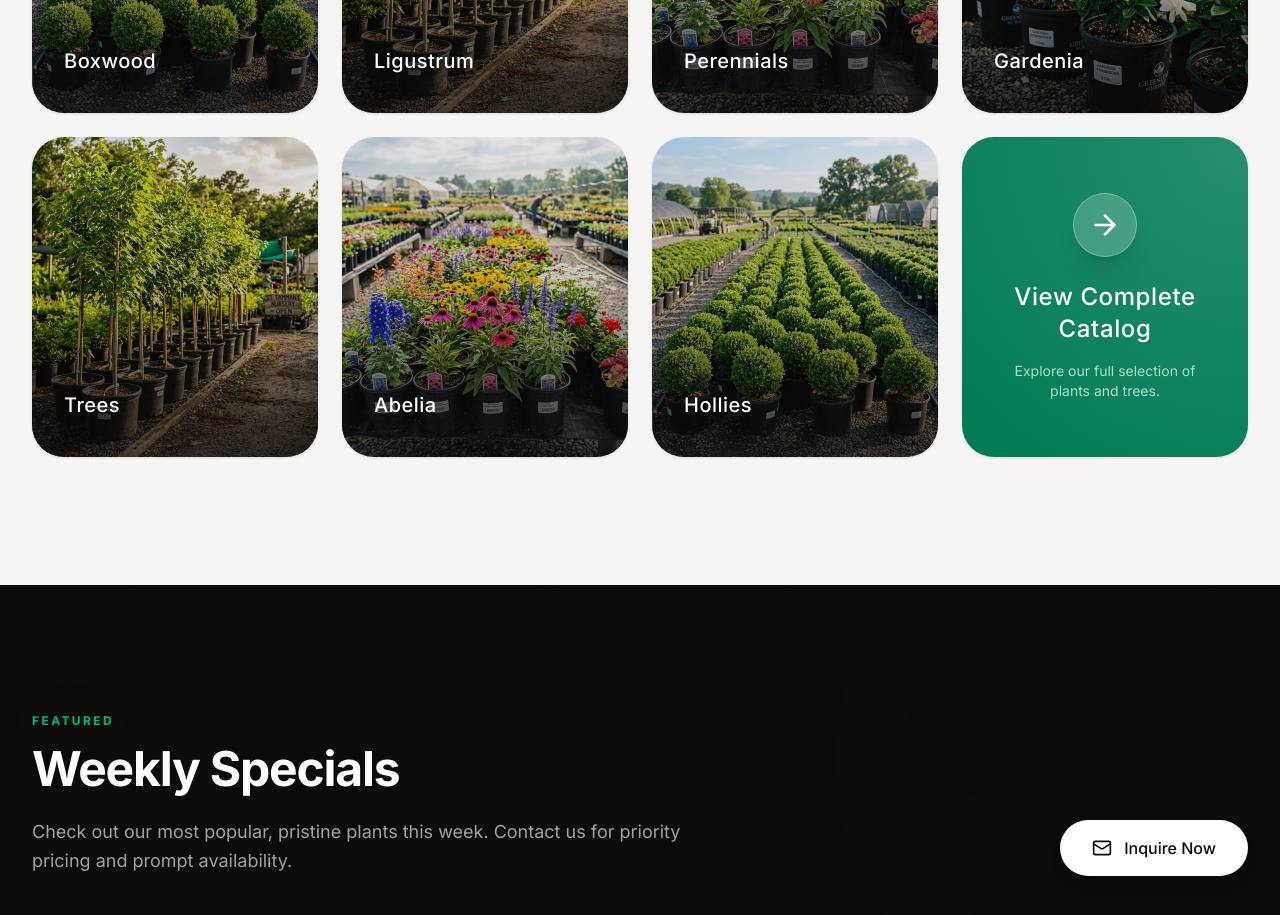
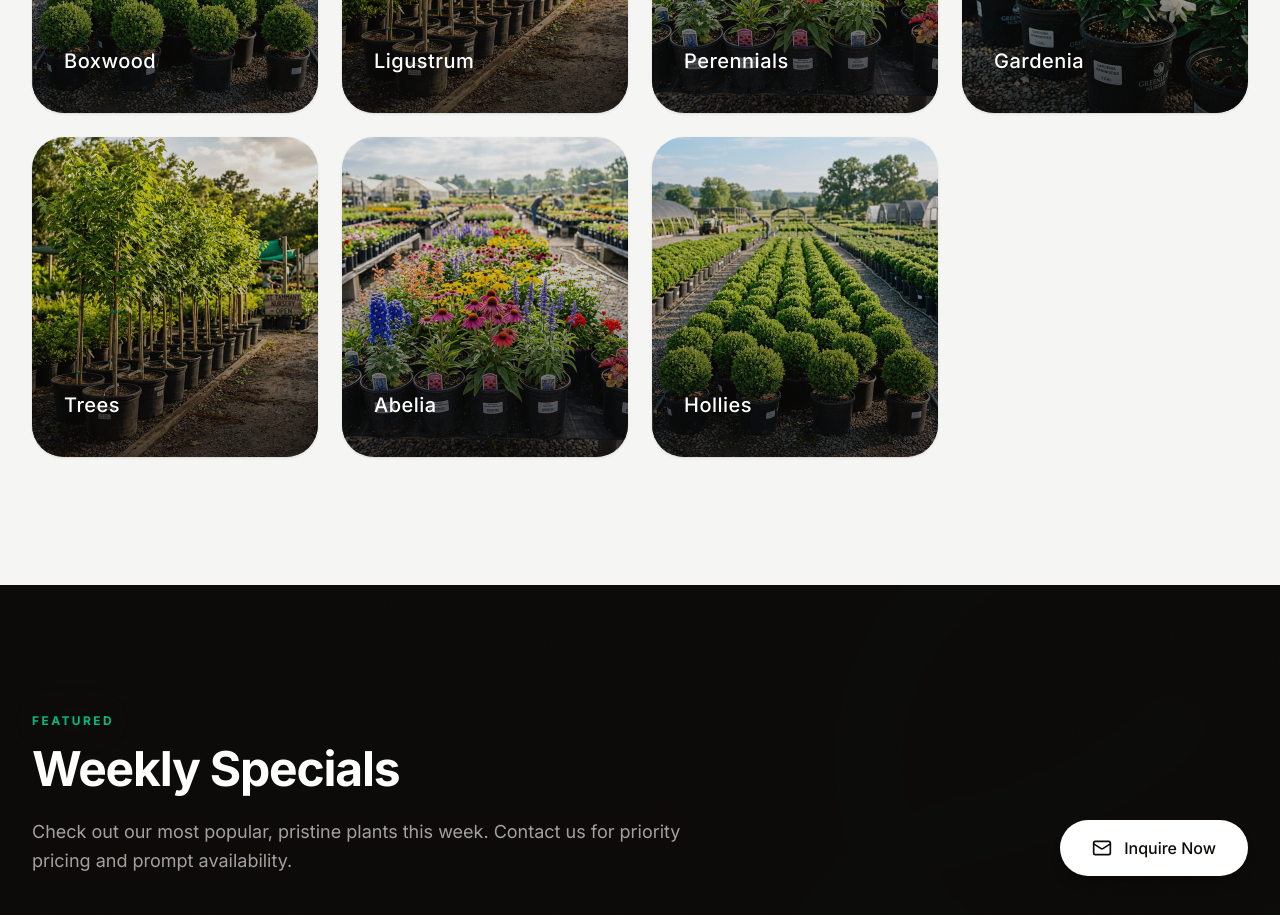
Before and after one commit to Founditmarketing/nursery, a React (Vite) app: page / in a window 1280 px wide. Shown: the part 2820-3735 px from the top of the page. Built offline with nearby package versions, Linux system fonts and the light colour scheme; a web font is replaced by a local one.

Commit message:
Remove: View Complete Catalog card from inventory grid

```diff
--- a/src/components/Inventory.tsx
+++ b/src/components/Inventory.tsx
@@ -1,5 +1,5 @@
 import { motion } from 'motion/react';
-import { ArrowRight, ChevronRight } from 'lucide-react';
+import { ChevronRight } from 'lucide-react';
 import { Link } from 'react-router-dom';
 
 export default function Inventory() {
@@ -75,33 +75,6 @@ export default function Inventory() {
                         </motion.div>
                     ))}
 
-                    {/* Final Module: View Complete Catalog */}
-                    <motion.div
-                        initial={{ opacity: 0, scale: 0.95, y: 30 }}
-                        whileInView={{ opacity: 1, scale: 1, y: 0 }}
-                        whileHover={{
-                            y: -12,
-                            scale: 1.01,
-                        }}
-                        viewport={{ once: true, margin: "0px 0px -50px 0px" }}
-                        transition={{ duration: 0.6, delay: categories.length * 0.05, ease: [0.22, 1, 0.36, 1] }}
-                        className="will-change-transform"
-                    >
-                        <Link to="/catalog" className="group relative h-80 rounded-[2rem] overflow-hidden block shadow-sm hover:shadow-[0_20px_40px_-15px_rgba(16,185,129,0.4)] transition-all duration-500 bg-emerald-700 flex flex-col items-center justify-center text-center p-8">
-                            <div className="absolute inset-0 bg-[radial-gradient(circle_at_top_right,rgba(255,255,255,0.15),transparent)] pointer-events-none" />
-
-                            <div className="w-16 h-16 rounded-full bg-white/20 backdrop-blur-md flex items-center justify-center mb-6 group-hover:scale-110 group-hover:bg-white/30 transition-all duration-500 shadow-xl border border-white/30">
-                                <ArrowRight className="w-8 h-8 text-white group-hover:translate-x-1 transition-transform duration-300" />
-                            </div>
-
-                            <h4 className="text-white font-medium text-2xl tracking-wide group-hover:-translate-y-1 group-hover:drop-shadow-lg transition-transform duration-500">
-                                View Complete Catalog
-                            </h4>
-                            <p className="text-emerald-100 font-light mt-4 text-sm max-w-[200px] opacity-80 group-hover:opacity-100 transition-opacity duration-300">
-                                Explore our full selection of plants and trees.
-                            </p>
-                        </Link>
-                    </motion.div>
                 </div>
 
             </div>
```
